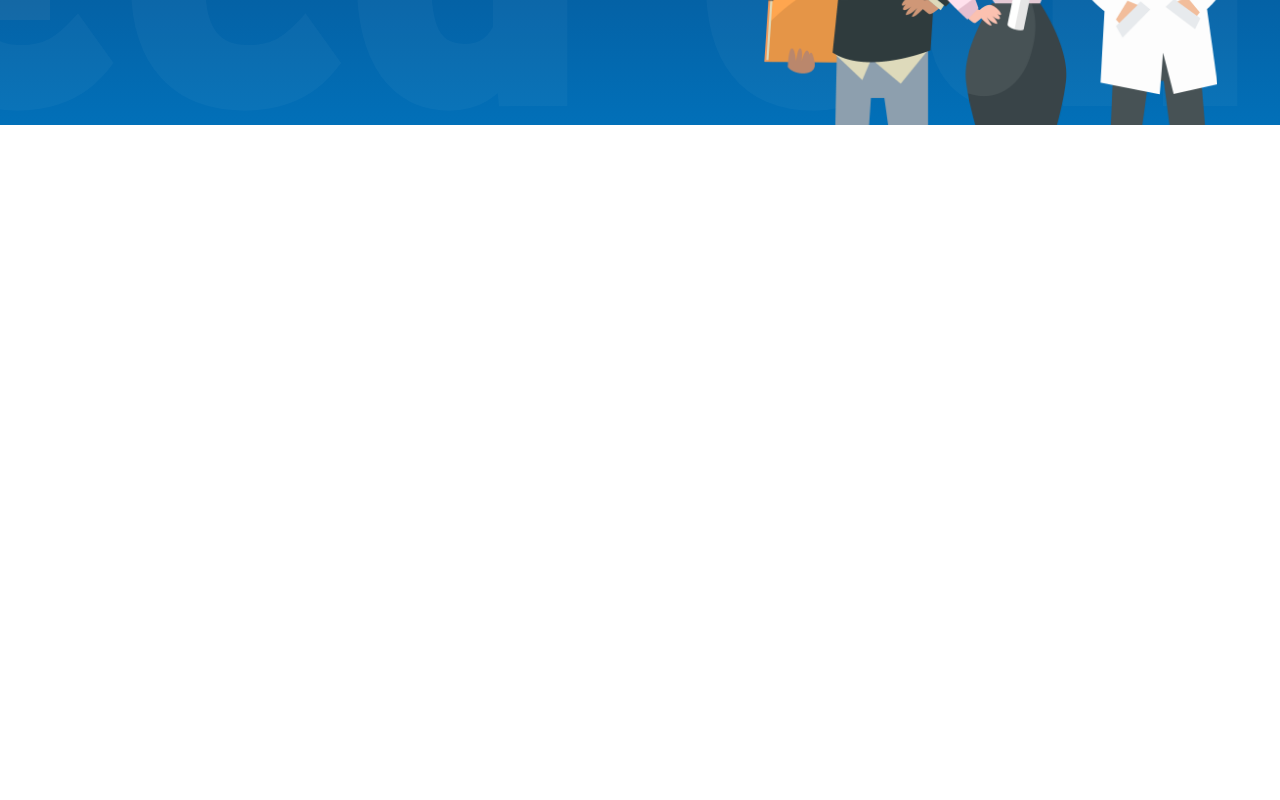
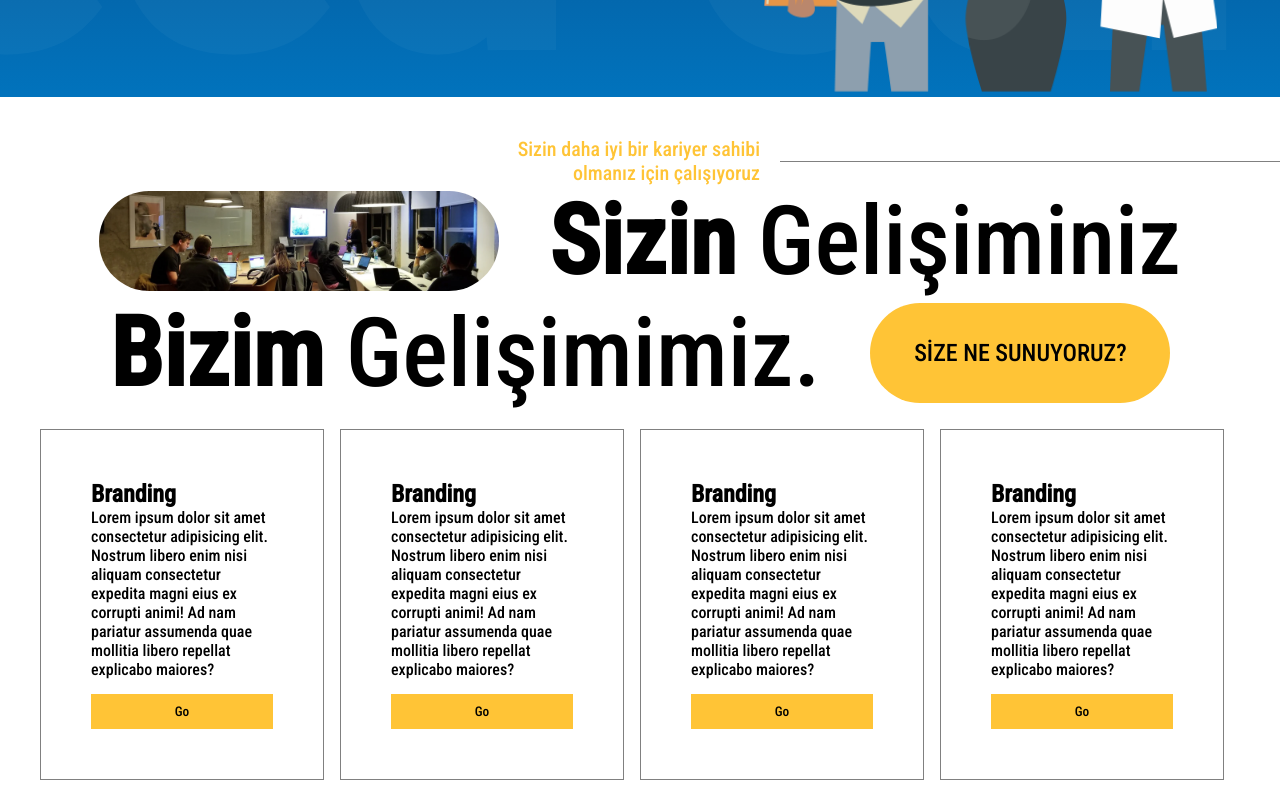
Before and after one commit to kaanboyacii/React.js-Node.js-Career, a React (Create React App) app: page / in a window 1280 px wide. Shown: the part 473-1273 px from the top of the page. Before the commit the page ends 800 px from the top, so only its background shows below. Built offline with nearby package versions, Linux system fonts and the light colour scheme; grey boxes are pictures that could not be loaded.

Commit message:
About page created

```diff
--- /dev/null
+++ b/src/components/about/About.jsx
@@ -0,0 +1,160 @@
+import "./about.scss";
+import { useRef } from "react";
+import { motion, useInView } from "framer-motion";
+import PeopleImage from "../../img/people.webp"
+
+const variants = {
+  initial: {
+    x: -500,
+    y: 100,
+    opacity: 0,
+  },
+  animate: {
+    x: 0,
+    opacity: 1,
+    y: 0,
+    transition: {
+      duration: 1,
+      staggerChildren: 0.1,
+    },
+  },
+};
+const eventCards = [
+  {
+    id: 1,
+    title: "Etkinlik 1",
+    description: "    Lorem ipsum dolor sit amet consectetur adipisicing elit. Soluta suscipit saepe, fugit recusandae eveniet incidunt labore nihil, dolor tenetur nemo voluptas eligendi aspernatur, at beatae doloremque quis maxime! Blanditiis fugit, deleniti aspernatur sit non voluptatum saepe nisi. Aliquam sint enim illum cum rerum sapiente autem, libero iusto minima sequi quisquam!",
+    imageSrc: "resim1.jpg",
+    buttons: [
+      { label: "Düğme 1", link: "link1" },
+      { label: "Düğme 2", link: "link2" },
+    ],
+  },
+  {
+    id: 2,
+    title: "Etkinlik 2",
+    description: "    Lorem ipsum dolor sit amet consectetur adipisicing elit. Soluta suscipit saepe, fugit recusandae eveniet incidunt labore nihil, dolor tenetur nemo voluptas eligendi aspernatur, at beatae doloremque quis maxime! Blanditiis fugit, deleniti aspernatur sit non voluptatum saepe nisi. Aliquam sint enim illum cum rerum sapiente autem, libero iusto minima sequi quisquam!",
+    imageSrc: "resim2.jpg",
+    buttons: [
+      { label: "Düğme 1", link: "link1" },
+      { label: "Düğme 2", link: "link2" },
+    ],
+  },
+  {
+    id: 3,
+    title: "Etkinlik 3",
+    description: "    Lorem ipsum dolor sit amet consectetur adipisicing elit. Soluta suscipit saepe, fugit recusandae eveniet incidunt labore nihil, dolor tenetur nemo voluptas eligendi aspernatur, at beatae doloremque quis maxime! Blanditiis fugit, deleniti aspernatur sit non voluptatum saepe nisi. Aliquam sint enim illum cum rerum sapiente autem, libero iusto minima sequi quisquam!",
+    imageSrc: "resim3.jpg",
+    buttons: [
+      { label: "Düğme 1", link: "link1" },
+      { label: "Düğme 3", link: "link3" },
+    ],
+  },
+  {
+    id: 4,
+    title: "Etkinlik 4",
+    description: "    Lorem ipsum dolor sit amet consectetur adipisicing elit. Soluta suscipit saepe, fugit recusandae eveniet incidunt labore nihil, dolor tenetur nemo voluptas eligendi aspernatur, at beatae doloremque quis maxime! Blanditiis fugit, deleniti aspernatur sit non voluptatum saepe nisi. Aliquam sint enim illum cum rerum sapiente autem, libero iusto minima sequi quisquam!",
+    imageSrc: "resim4.jpg",
+    buttons: [
+      { label: "Düğme 1", link: "link1" },
+      { label: "Düğme 4", link: "link4" },
+    ],
+  },
+  // Diğer etkinlik kartları...
+];
+
+const About = () => {
+    const ref = useRef();
+
+    const isInView = useInView(ref, { margin: "-100px" });
+
+    return (
+      <motion.div
+        className="events"
+        variants={variants}
+        initial="initial"
+        // animate="animate"
+        // whileInView="animate"
+        ref={ref}
+        animate={"animate"}
+      >
+        <motion.div className="textContainer" variants={variants}>
+          <p>
+            Sizin daha iyi bir kariyer sahibi
+            <br /> olmanız için çalışıyoruz
+          </p>
+          <hr />
+        </motion.div>
+        <motion.div className="titleContainer" variants={variants}>
+          <div className="title">
+            <img src={PeopleImage} alt="" />
+            <h1>
+              <motion.b whileHover={{color:"orange"}}>Sizin</motion.b> Gelişiminiz
+            </h1>
+          </div>
+          <div className="title">
+            <h1>
+              <motion.b whileHover={{color:"orange"}}>Bizim</motion.b> Gelişimimiz.
+            </h1>
+            <button>SİZE NE SUNUYORUZ?</button>
+          </div>
+        </motion.div>
+        <motion.div className="listContainer" variants={variants}>
+          <motion.div
+            className="box"
+            whileHover={{ background: "lightgray", color: "black" }}
+          >
+            <h2>Branding</h2>
+            <p>
+              Lorem ipsum dolor sit amet consectetur adipisicing elit. Nostrum
+              libero enim nisi aliquam consectetur expedita magni eius ex corrupti
+              animi! Ad nam pariatur assumenda quae mollitia libero repellat
+              explicabo maiores?
+            </p>
+            <button>Go</button>
+          </motion.div>
+          <motion.div
+            className="box"
+            whileHover={{ background: "lightgray", color: "black" }}
+          >
+            <h2>Branding</h2>
+            <p>
+              Lorem ipsum dolor sit amet consectetur adipisicing elit. Nostrum
+              libero enim nisi aliquam consectetur expedita magni eius ex corrupti
+              animi! Ad nam pariatur assumenda quae mollitia libero repellat
+              explicabo maiores?
+            </p>
+            <button>Go</button>
+          </motion.div>
+          <motion.div
+            className="box"
+            whileHover={{ background: "lightgray", color: "black" }}
+          >
+            <h2>Branding</h2>
+            <p>
+              Lorem ipsum dolor sit amet consectetur adipisicing elit. Nostrum
+              libero enim nisi aliquam consectetur expedita magni eius ex corrupti
+              animi! Ad nam pariatur assumenda quae mollitia libero repellat
+              explicabo maiores?
+            </p>
+            <button>Go</button>
+          </motion.div>
+          <motion.div
+            className="box"
+            whileHover={{ background: "lightgray", color: "black" }}
+          >
+            <h2>Branding</h2>
+            <p>
+              Lorem ipsum dolor sit amet consectetur adipisicing elit. Nostrum
+              libero enim nisi aliquam consectetur expedita magni eius ex corrupti
+              animi! Ad nam pariatur assumenda quae mollitia libero repellat
+              explicabo maiores?
+            </p>
+            <button>Go</button>
+          </motion.div>
+        </motion.div>
+      </motion.div>
+    );
+  };
+
+export default About;
--- /dev/null
+++ b/src/components/about/about.scss
@@ -0,0 +1,156 @@
+@import "../../app.scss";
+.events {
+  //   background: linear-gradient(180deg, #fff, #FFC436);
+  background-color: #fff;
+  height: 100%;
+  display: flex;
+  flex-direction: column;
+  justify-content: space-between;
+
+  .textContainer {
+    flex: 1;
+    align-self: flex-end;
+    display: flex;
+    align-items: center;
+    gap: 20px;
+
+    @include mobile {
+      align-self: center;
+      text-align: center;
+      flex-direction: column;
+    }
+
+    p {
+      font-weight: 200;
+      font-size: 20px;
+      color: #FFC436;
+      text-align: right;
+    }
+
+    hr {
+      width: 500px;
+      border: none;
+      border-top: 0.5px solid gray;
+
+      @include mobile {
+        width: 300px;
+      }
+    }
+  }
+  .titleContainer {
+    flex: 2;
+    display: flex;
+    flex-direction: column;
+    align-items: center;
+
+    @include mobile {
+      width: 100%;
+    }
+
+    .title {
+      display: flex;
+      align-items: center;
+      gap: 50px;
+
+      @include mobile {
+        flex-direction: column;
+        text-align: center;
+        gap: 20px;
+      }
+
+      img {
+        width: 400px;
+        height: 100px;
+        border-radius: 50px;
+        object-fit: cover;
+
+        @include mobile {
+          width: 200px;
+          height: 50px;
+        }
+      }
+
+      h1 {
+        font-size: 96px;
+        font-weight: 100;
+
+        @include mobile {
+          font-size: 36px;
+        }
+      }
+
+      button {
+        width: 300px;
+        height: 100px;
+        border-radius: 50px;
+        background-color: #FFC436;
+        border: none;
+        font-size: 24px;
+        cursor: pointer;
+
+        @include mobile {
+          font-size: 16px;
+          width: 150px;
+          height: 50px;
+        }
+      }
+    }
+  }
+  .listContainer {
+    flex: 2;
+    display: flex;
+    max-width: 1200px;
+    margin: auto;
+    margin-top: 20px;
+    margin-bottom: 20px;
+
+    @include mobile {
+      flex-direction: column;
+      width: 100%;
+    }
+    .box {
+      padding: 50px;
+      border: 0.5px solid gray;
+      display: flex;
+      flex-direction: column;
+      justify-content: space-between;
+      margin-right: 2vh;
+      transition: transform 0.5s;
+
+      @include mobile {
+        border: none;
+        align-items: center;
+        gap: 20px;
+        padding: 10px;
+      }
+
+      p {
+        @include mobile {
+          display: none;
+        }
+      }
+
+      button {
+        padding: 10px;
+        background-color: #FFC436;
+        border: none;
+        cursor: pointer;
+        margin-top: 15px;
+
+        @include mobile {
+          background-color: transparent;
+          border: 1px solid #FFC436;
+          border-radius: 5px;
+          color: #FFC436;
+          width: 50%;
+          padding: 5px;
+        }
+      }
+
+      &:hover {
+        transform: scale(1.05);
+      }
+    }
+
+  }
+}
--- a/src/components/hero/hero.scss
+++ b/src/components/hero/hero.scss
@@ -73,18 +73,18 @@
         display: flex;
         flex-direction: column;
         justify-content: center;
-        gap: 20px;
+        gap: 10px;
 
         h2 {
           font-size: 30px;
           color: #0174be;
-          letter-spacing: 10px;
+          letter-spacing: 5px;
         }
 
         h1 {
           font-size: 88px;
           color: #ffc436;
-          margin-bottom: 15rem;
+          margin-bottom: 11rem;
         }
 
         img {
--- a/src/pages/home/Home.jsx
+++ b/src/pages/home/Home.jsx
@@ -1,8 +1,8 @@
 import React from "react";
 import Navbar from "../../components/navbar/Navbar";
 import Hero from "../../components/hero/Hero";
-
 import "./home.scss";
+import About from "../../components/about/About";
 
 const Home = () => {
 
@@ -12,6 +12,9 @@ const Home = () => {
       <div className="hero">
         <Hero/>
       </div>
+      <div className="about">
+        <About/>
+      </div>
 
     </div>
   );
--- a/src/pages/home/home.scss
+++ b/src/pages/home/home.scss
@@ -11,5 +11,9 @@
 }
 
 .hero {
-  margin-top: 38px;
+  margin-top: 10px;
 }
+
+.about {
+  margin-top: 5vh;
+}
```
Also changed, not shown: src/img/people.webp (added).
